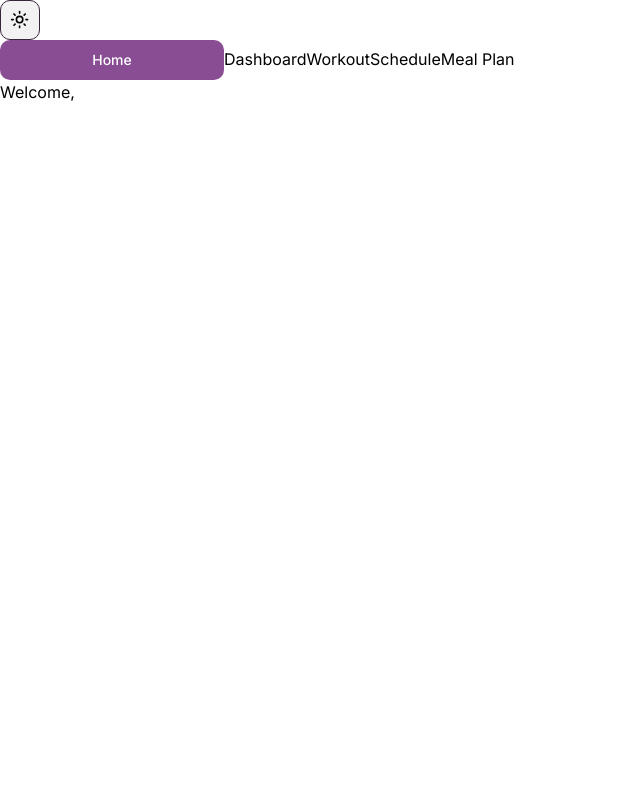
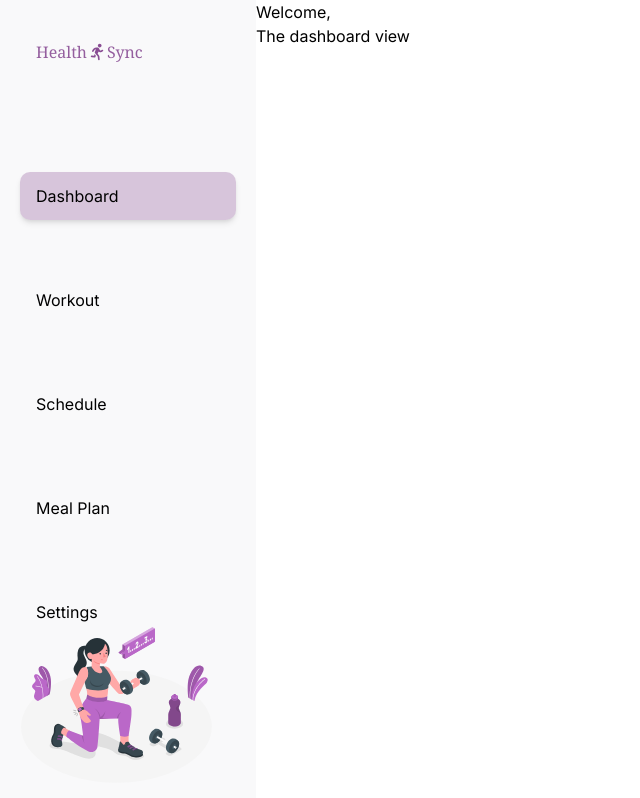
Before and after one commit to nazarenegena/HealthSync, a Next.js app: page /dashboard in a window 1280 px wide. Shown: the whole page, without its empty margins (0-640 px from the left). Built offline with nearby package versions, Linux system fonts and the light colour scheme; no server answers.

Commit message:
sidebar layout updated

```diff
--- a/src/app/dashboard/layout.tsx
+++ b/src/app/dashboard/layout.tsx
@@ -1,4 +1,3 @@
-import { ModeToggle } from "@/components/ModeToggle";
 import Sidebar from "@/components/sections/Sidebar";
 
 export default function DashboardLayout({
@@ -9,9 +8,10 @@ export default function DashboardLayout({
   return (
     <section>
       {/* Include shared UI here e.g. a header or sidebar */}
-      <ModeToggle />
-      <Sidebar />
-      {children}
+      <section className="grid grid-cols-[20%_80%] h-screen">
+        <Sidebar />
+        {children}
+      </section>
     </section>
   );
 }
--- a/src/app/dashboard/page.tsx
+++ b/src/app/dashboard/page.tsx
@@ -1,12 +1,5 @@
-"use client";
-
-import { useAuth } from "@/contexts/AuthenticationContext";
+import DashboardView from "@/components/sections/DashboardView";
 
 export default function Dashboard() {
-  const { user } = useAuth();
-  console.log(user, "the first name");
-
-  return <h1>Welcome, {user.name}</h1>;
-
-  // return <h1>Welcome, {user?.firstname ? user.firstname : "Welcome here"}</h1>;
+  return <DashboardView />;
 }
--- /dev/null
+++ b/src/app/dashboard/settings/page.tsx
@@ -0,0 +1,4 @@
+// `app/page.tsx` is the UI for the `/` URL
+export default function Page() {
+  return <h1>Settings Page</h1>;
+}
--- /dev/null
+++ b/src/components/sections/DashboardView.tsx
@@ -0,0 +1,19 @@
+"use client";
+
+import React from "react";
+import { useAuth } from "@/contexts/AuthenticationContext";
+
+type Props = {};
+
+const DashboardView = (props: Props) => {
+  const { user } = useAuth();
+
+  return (
+    <div>
+      Welcome, {user.name}
+      <p>The dashboard view</p>
+    </div>
+  );
+};
+
+export default DashboardView;
--- a/src/components/sections/HeroSection.tsx
+++ b/src/components/sections/HeroSection.tsx
@@ -17,7 +17,7 @@ const HeroSection = (props: Props) => {
       <div className="grid grid-cols-3 px-10">
         <div className="flex flex-col items-center justify-center ">
           <p className="text-6xl leading-relaxed tracking-wider font-medium text-neutral font-serif text-center">
-            Track your <span className="text-primary/85">Active</span> Lifestyle
+            Sync your <span className="text-primary/85">Active</span> Lifestyle
           </p>
           <p className="text-muted-foreground mt-5 text-center">
             {" "}
--- a/src/components/sections/Sidebar.tsx
+++ b/src/components/sections/Sidebar.tsx
@@ -1,20 +1,87 @@
+"use client";
+
 import Link from "next/link";
+import Image from "next/image";
 import React from "react";
 import { Button } from "../ui/button";
+import runner from "@/assets/runner.svg";
+import workout from "@/assets/workout.svg";
+import pilates from "@/assets/pilates.svg";
+import { ModeToggle } from "@/components/ModeToggle";
+import { usePathname } from "next/navigation";
 
 type Props = {};
 
 const Sidebar = (props: Props) => {
+  const pathname = usePathname();
+
+  const linkStyle =
+    "h-12  rounded-md px-4 pt-3 hover:shadow-lg hover:bg-primary/30 my-7";
   return (
-    <div>
-      <div>
-        <Button asChild className="w-56">
-          <Link href="/">Home</Link>
-        </Button>
-        <Link href="/dashboard">Dashboard</Link>
-        <Link href="/dashboard/workout">Workout</Link>
-        <Link href="/dashboard/schedule">Schedule</Link>
-        <Link href="/dashboard/mealplan">Meal Plan</Link>
+    <div className="bg-muted/15 relative">
+      <div className="flex flex-col mt-10 mx-5">
+        <div className="flex items-center px-4">
+          <Link href="/" className="font-serif text-primary/90 flex">
+            Health <Image src={runner} alt="logo" width={20} height={20} />
+            Sync
+          </Link>
+        </div>
+        <div className="flex flex-col mt-20">
+          <Link
+            href="/dashboard"
+            className={`${linkStyle} ${
+              pathname === "/dashboard" ? "bg-primary/30 shadow-md" : null
+            } `}
+          >
+            Dashboard
+          </Link>
+          <Link
+            href="/dashboard/workout"
+            className={`${linkStyle} ${
+              pathname === "/dashboard/workout"
+                ? "bg-primary/30 shadow-md"
+                : null
+            }`}
+          >
+            Workout
+          </Link>
+          <Link
+            href="/dashboard/schedule"
+            className={`${linkStyle} ${
+              pathname === "/dashboard/schedule"
+                ? "bg-primary/30 shadow-md"
+                : null
+            }`}
+          >
+            Schedule
+          </Link>
+          <Link
+            href="/dashboard/mealplan"
+            className={`${linkStyle} ${
+              pathname === "/dashboard/mealplan"
+                ? "bg-primary/30 shadow-md"
+                : null
+            }`}
+          >
+            Meal Plan
+          </Link>
+          <Link
+            href="/dashboard/settings"
+            className={`${linkStyle} ${
+              pathname === "/dashboard/settings"
+                ? "bg-primary/30 shadow-md"
+                : null
+            }`}
+          >
+            Settings
+          </Link>
+          <Link href="/" className={`${linkStyle}`}>
+            Logout
+          </Link>
+        </div>
+      </div>
+      <div className="absolute bottom-0 left-4 flex flex-col">
+        <Image src={workout} alt="yoga" width={200} />
       </div>
     </div>
   );
```
